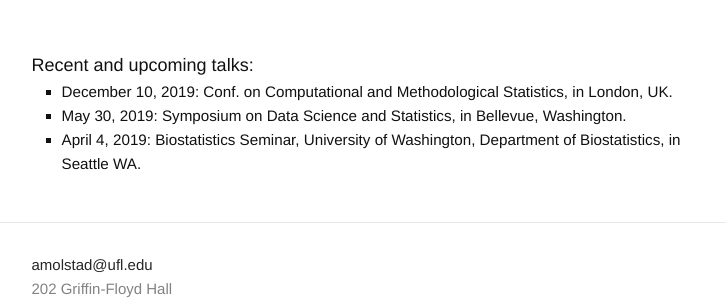
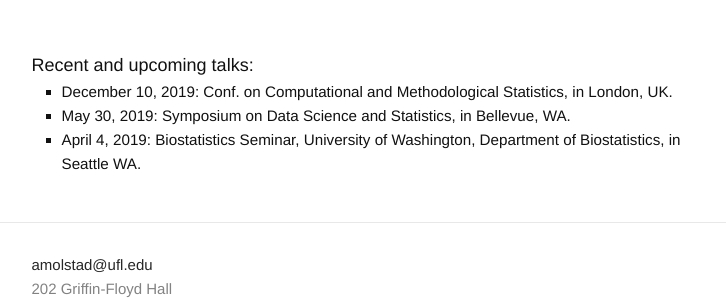
Before and after one commit to ajmolstad/ajmolstad.github.io, a Jekyll site: the page built from index.html, in a window 1280 px wide. Shown: the part 437-737 px from the top of the page, without its empty margins (276-1002 px from the left). Built offline with Jekyll 4.4.1, drawn with Linux system fonts in a browser that asks for light colours.

Commit message:
Update index.html

```diff
--- a/index.html
+++ b/index.html
@@ -45,7 +45,7 @@ University of Florida <br>
 <font size="4">Recent and upcoming talks: </font>
 <ul style="list-style-type:square;">
 <li> December 10, 2019: Conf. on Computational and Methodological Statistics, in London, UK. </li>
-<li> May 30, 2019: Symposium on Data Science and Statistics, in Bellevue, Washington.  </li>
+<li> May 30, 2019: Symposium on Data Science and Statistics, in Bellevue, WA.  </li>
 <li> April 4, 2019: Biostatistics Seminar, University of Washington, Department of Biostatistics, in Seattle WA. </li>
 </ul>
 
```
